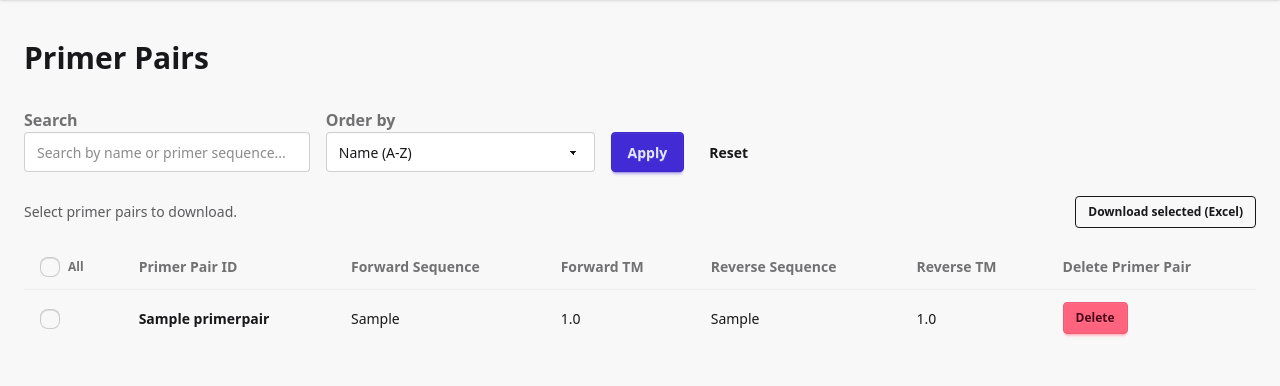
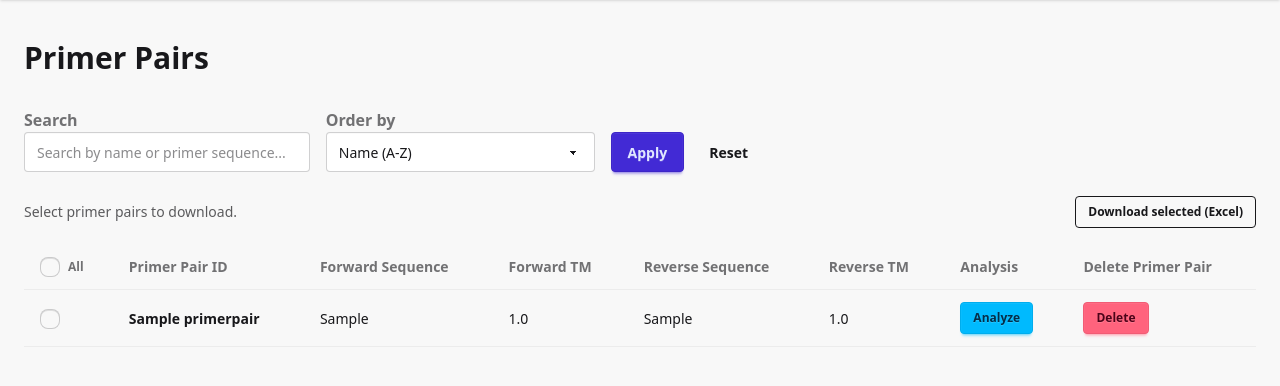
Before and after one commit to Kanomble/oligostore, a Django app: page /primerpair_list in a window 1280 px wide. Shown: the part 64-450 px from the top of the page. Run offline with Django 5.2, Linux system fonts and the light colour scheme; a user stored in the database is signed in; tables that the repository leaves empty hold one stand-in row (values such as "Sample post"); style sheets or scripts are compiled from the project's sources; parts of the project's set-up code (start-up, migrations or seed data) failed here and were passed over.

Commit message:
added primer pair analysis functionality within the primer pair listing

```diff
--- a/oligostore/core/templates/core/primerpair_list.html
+++ b/oligostore/core/templates/core/primerpair_list.html
@@ -67,6 +67,7 @@
                     <th>Forward TM</th>
                     <th>Reverse Sequence</th>
                     <th>Reverse TM</th>
+                    <th>Analysis</th>
                     <th>Delete Primer Pair</th>
                 </tr>
             </thead>
@@ -86,11 +87,27 @@
                     <td>{{ pair.forward_primer.tm }} </td>
                     <td>{{ pair.reverse_primer.sequence }} </td>
                     <td>{{ pair.reverse_primer.tm }}</td>
+                    <td>
+                        <button
+                            type="button"
+                            class="btn btn-info btn-sm analyze-primerpair-btn"
+                            data-forward="{{ pair.forward_primer.sequence }}"
+                            data-reverse="{{ pair.reverse_primer.sequence }}"
+                            data-target="analysis-{{ pair.id }}"
+                        >
+                            Analyze
+                        </button>
+                    </td>
                     <td><a href="{% url 'primerpair_delete' pair.id %}"
                        class="btn btn-error btn-sm"
                        onclick="return confirm('Delete this primer pair?');">
                        Delete
                     </a></td>
+                </tr>
+                <tr id="analysis-{{ pair.id }}" class="hidden">
+                    <td colspan="8">
+                        <div class="analysis-content"></div>
+                    </td>
                 </tr>
                 {% endfor %}
             </tbody>
@@ -108,6 +125,73 @@
             });
         });
     }
+
+    const analysisButtons = document.querySelectorAll(".analyze-primerpair-btn");
+    const csrfToken = document.querySelector("[name=csrfmiddlewaretoken]")?.value;
+
+    analysisButtons.forEach((button) => {
+        button.addEventListener("click", () => {
+            const fwd = button.dataset.forward || "";
+            const rev = button.dataset.reverse || "";
+            const targetId = button.dataset.target;
+            const targetRow = document.getElementById(targetId);
+            const content = targetRow?.querySelector(".analysis-content");
+
+            if (!content || !csrfToken) {
+                return;
+            }
+
+            targetRow.classList.remove("hidden");
+            content.innerHTML = "<p class=\"text-sm opacity-70\">Analyzing primer compatibility...</p>";
+
+            fetch("{% url 'analyze_primerpair' %}", {
+                method: "POST",
+                headers: {
+                    "X-CSRFToken": csrfToken,
+                    "Content-Type": "application/x-www-form-urlencoded"
+                },
+                body: new URLSearchParams({
+                    "forward_sequence": fwd,
+                    "reverse_sequence": rev,
+                })
+            })
+            .then(response => response.json())
+            .then(data => {
+                if (data.error) {
+                    content.innerHTML = `<p class="text-error">${data.error}</p>`;
+                    return;
+                }
+
+                content.innerHTML = `
+                    <div class="grid grid-cols-1 md:grid-cols-2 gap-4">
+                        <div class="card bg-base-200 p-4">
+                            <h3 class="font-bold text-lg mb-2">Forward Primer</h3>
+                            <p><strong>Tm:</strong> ${data.forward.tm}</p>
+                            <p><strong>GC:</strong> ${data.forward.gc}%</p>
+                            <p><strong>Hairpin ΔG:</strong> ${data.forward.hairpin_dg}</p>
+                            <p><strong>Self-Dimer ΔG:</strong> ${data.forward.self_dimer_dg}</p>
+                        </div>
+
+                        <div class="card bg-base-200 p-4">
+                            <h3 class="font-bold text-lg mb-2">Reverse Primer</h3>
+                            <p><strong>Tm:</strong> ${data.reverse.tm}</p>
+                            <p><strong>GC:</strong> ${data.reverse.gc}%</p>
+                            <p><strong>Hairpin ΔG:</strong> ${data.reverse.hairpin_dg}</p>
+                            <p><strong>Self-Dimer ΔG:</strong> ${data.reverse.self_dimer_dg}</p>
+                        </div>
+                    </div>
+
+                    <div class="card bg-base-300 p-4 mt-4">
+                        <h3 class="font-bold text-lg mb-2">Hetero-Dimer (Forward ↔ Reverse)</h3>
+                        <p><strong>ΔG:</strong> ${data.hetero_dimer_dg}</p>
+                    </div>
+                `;
+            })
+            .catch(() => {
+                content.innerHTML = "<p class=\"text-error\">Analysis failed. Please try again.</p>";
+            });
+        });
+    });
 </script>
 {% include "core/pagination.html" %}
 {% else %}
```
